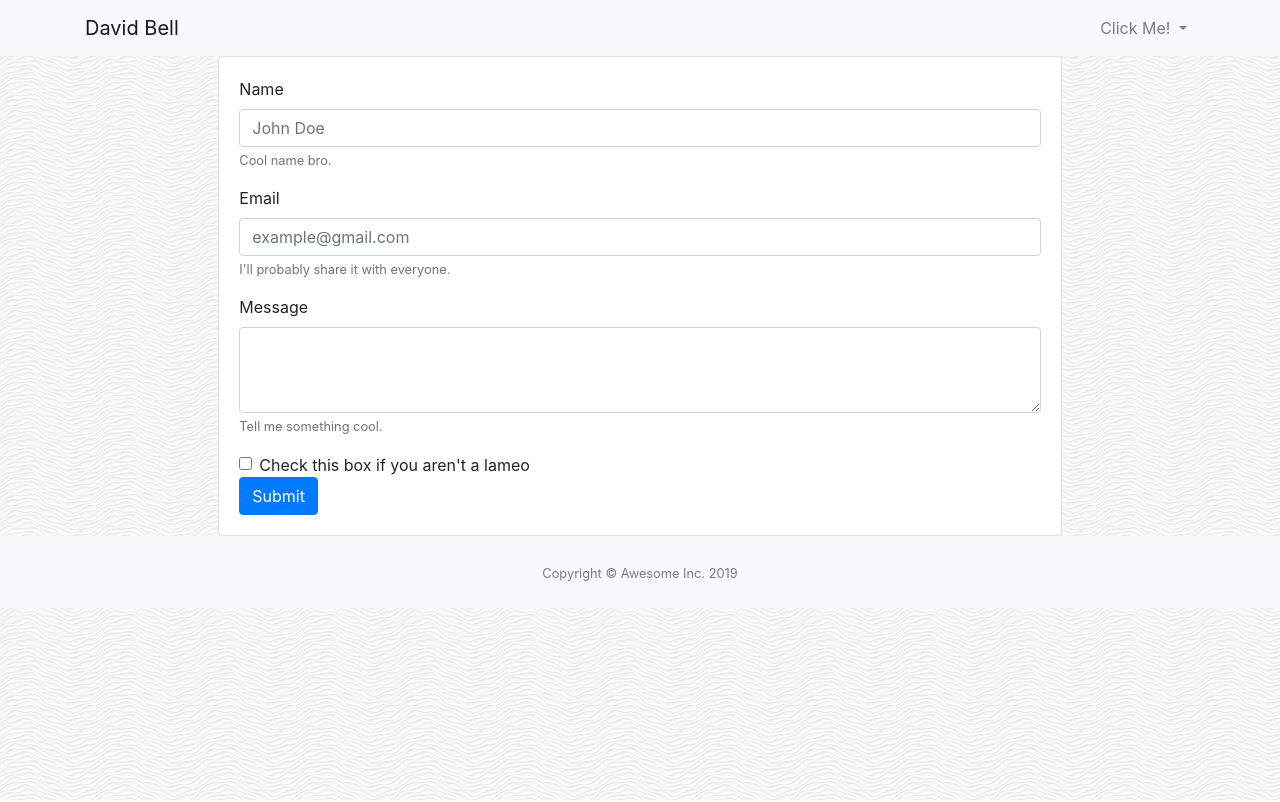
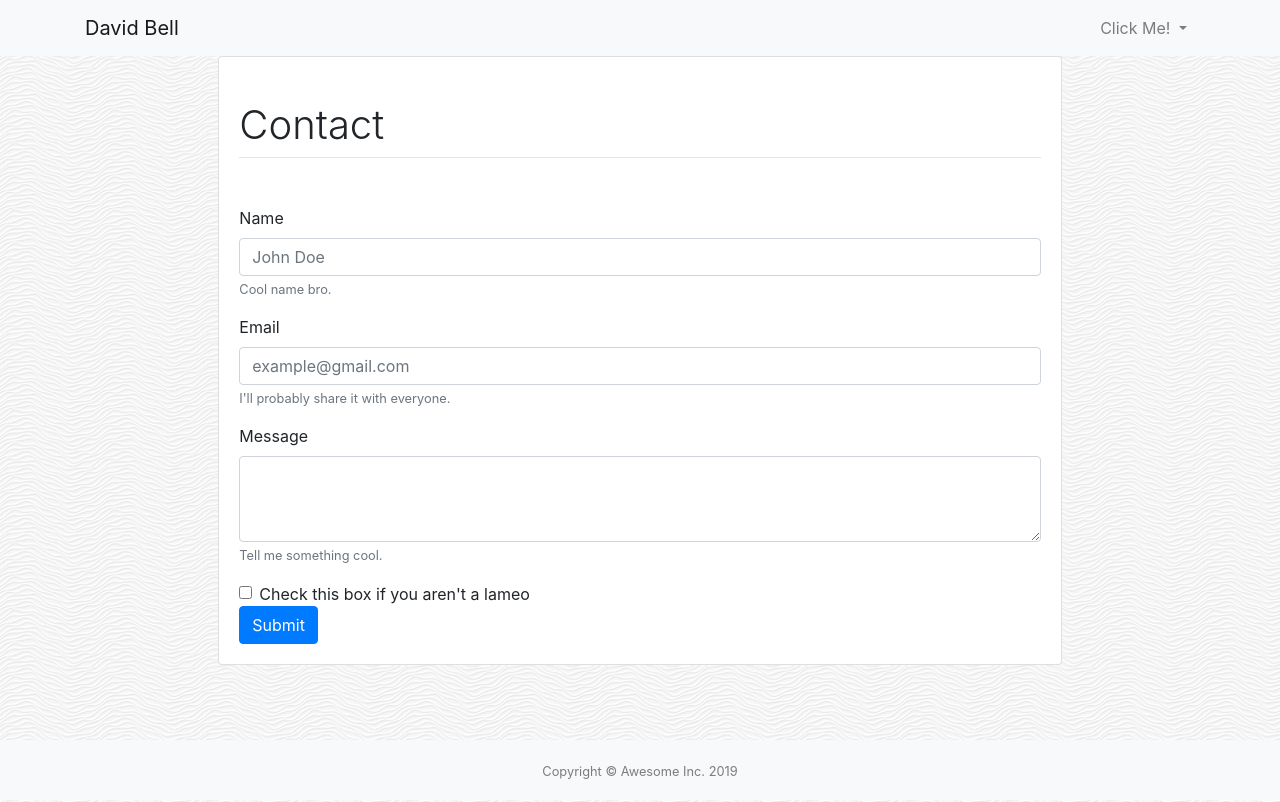
Before and after one commit to actualizeit/Bootstrap-Portfolio, a plain HTML site: page contact.html in a window 1280 px wide. Drawn offline with nearby package versions, Linux system fonts and the light colour scheme.

Commit message:
added title to contact page

```diff
--- a/assets/css/style.css
+++ b/assets/css/style.css
@@ -54,3 +54,19 @@
     float: none; /* Added */
     margin-bottom: 10px; /* Added */
 }
+
+html {
+    position: relative;
+    min-height: 100%;
+  }
+  body {
+    margin-bottom: 60px; /* Margin bottom by footer height */
+  }
+  .footer {
+    position: absolute;
+    bottom: 0;
+    width: 100%;
+    height: 60px; /* Set the fixed height of the footer here */
+    line-height: 60px; /* Vertically center the text there */
+    background-color: #f5f5f5;
+  }
--- a/contact.html
+++ b/contact.html
@@ -7,6 +7,7 @@
 
     <!-- Bootstrap CSS -->
     <link rel="stylesheet" href="https://stackpath.bootstrapcdn.com/bootstrap/4.3.1/css/bootstrap.min.css" integrity="sha384-ggOyR0iXCbMQv3Xipma34MD+dH/1fQ784/j6cY/iJTQUOhcWr7x9JvoRxT2MZw1T" crossorigin="anonymous">
+    <link rel="stylesheet" href="assets/css/style.css">
 
     <title>David Bell, Programmer ... Sort of</title>
   </head>
@@ -48,6 +49,8 @@
           <div class="col-md-8 mx-auto">
           <div class="card">
               <div class="card-body">
+                  <h1 class="font-weight-light text-center text-lg-left mt-4 mb-0">Contact</h1>
+                  <hr class="mt-2 mb-5">
                   <form>
                       <div class="form-group">
                         <label for="email">Name</label>
@@ -75,10 +78,8 @@
               </div>
             </div>
 
-      <footer id="sticky-footer" class="py-4 bg-light text-black-50">
-          <div class="container text-center">
+        <footer id="sticky-footer" class="footer bg-light text-black-50 text-center">
             <small>Copyright &copy; Awesome Inc. 2019</small>
-          </div>
         </footer>
 
 
```
Also changed, not shown: index.html (+3 -5 lines).
